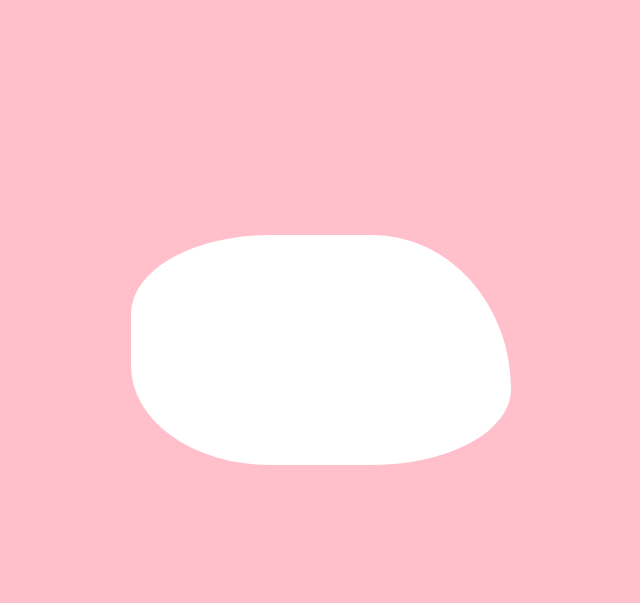
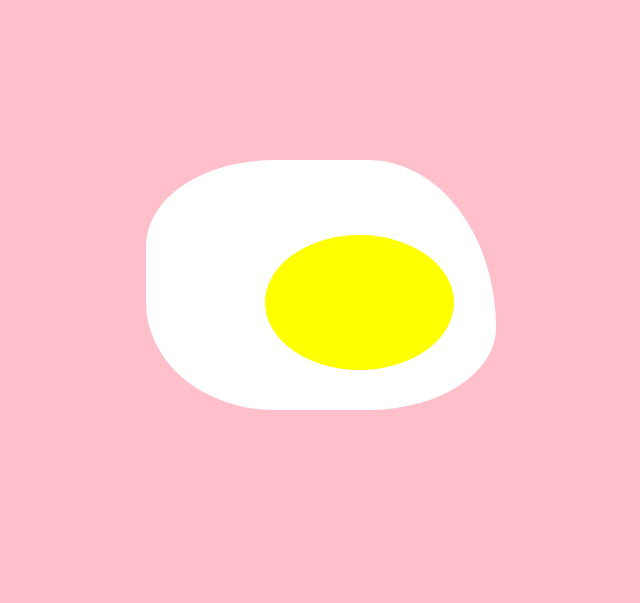
Before and after one commit to allisoncortez/css-egg, a plain HTML site: page index.html in a window 1280 px wide. Shown: the whole page, without its empty margins (319-959 px from the left). Drawn offline with Linux system fonts and the light colour scheme.

Commit message:
change egg position to absolute, add yolk styling

```diff
--- a/index.html
+++ b/index.html
@@ -8,7 +8,9 @@
         <div class="page">
             <div class="container">
                 <div class="egg">
+                    <div class="yolk">
 
+                    </div>
                 </div>
             </div>
         </div>
--- a/style.css
+++ b/style.css
@@ -15,6 +15,7 @@ body {
   .container {
     width: 500px;
     height: 500px;
+    /* display:block; margin:auto => centers this horizontally, when using position relative */
     display: flex;
     justify-content: center;
     align-items: center;
@@ -23,14 +24,21 @@ body {
   }
 
   .egg {
-    position: relative;
-    margin: auto;
-    display: block;
-    margin-top: 8%;
-    margin-bottom: 8%;
-    width: 380px;
-    height: 230px;
+    position: absolute;
+    top: 12%;
+    width: 70%; /* 380px*/
+    height: 50%; /* 230px*/
     /*  Temporary background to check we're sized and centered OK!  */
     background: white;
     border-radius: 50% 50% 50% 50% / 47% 92% 45% 59%;
   }
+
+  .yolk {
+      position: absolute;
+      top: 30%;
+      left: 34%;
+      width: 54%;
+      height: 54%;
+      background:yellow;
+      border-radius: 50%;
+  }
```
